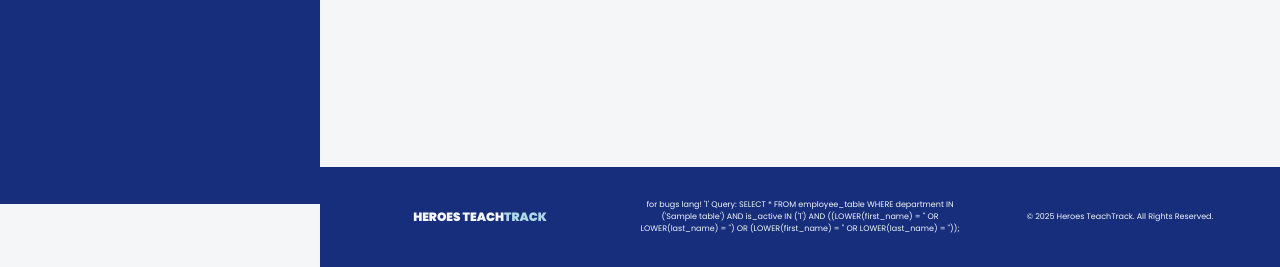
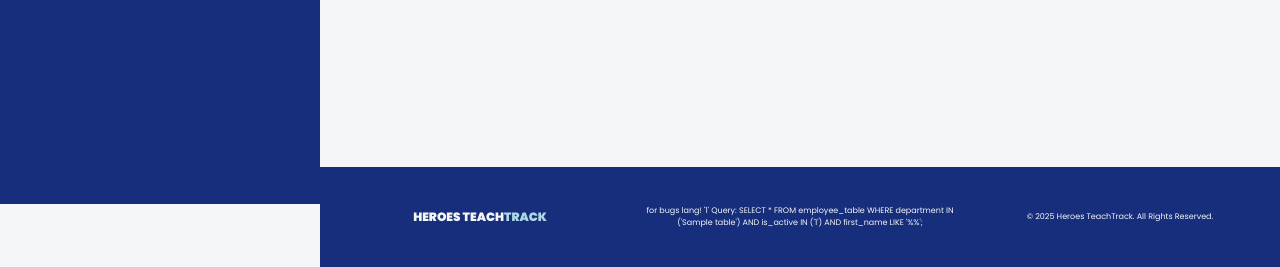
Before and after one commit to Jahmiebelle/Accounting-Management-System, a PHP site: page /admin_employee.php in a window 1280 px wide. Shown: the part 676-943 px from the top of the page. Run offline with PHP 8.4, Linux system fonts and the light colour scheme; the visitor is signed in with stand-in values (Sample User, id 1); tables that the repository leaves empty or names only in its code hold one stand-in row (values such as "Sample post").

Commit message:
update admin_employee.php

```diff
--- a/AccountingSys/Dashboard/admin/admin_employee.php
+++ b/AccountingSys/Dashboard/admin/admin_employee.php
@@ -647,14 +647,13 @@ session_start();
 
 
                   if(empty($searchname)){
-                    $getEmployee = "SELECT * FROM employee_table WHERE department IN ($finalDeptNames) AND is_active IN ($finalAccStatus); AND first_name LIKE %*";
+                    $getEmployee = "SELECT * FROM employee_table WHERE department IN ($finalDeptNames) AND is_active IN ($finalAccStatus) AND first_name LIKE '%%';";
                   }
 
                   else{
                     $getEmployee = "SELECT * FROM employee_table WHERE department IN ($finalDeptNames) AND is_active IN ($finalAccStatus) AND ((LOWER(first_name) = '$first_name' OR LOWER(last_name) = '$first_name') OR (LOWER(first_name) = '$last_name' OR LOWER(last_name) = '$last_name'));";
                   }
 
-                  $getEmployee = "SELECT * FROM employee_table WHERE department IN ($finalDeptNames) AND is_active IN ($finalAccStatus) AND ((LOWER(first_name) = '$first_name' OR LOWER(last_name) = '$first_name') OR (LOWER(first_name) = '$last_name' OR LOWER(last_name) = '$last_name'));";
 
                   $employeeResult = mysqli_query($conn, $getEmployee);
                   if (mysqli_num_rows($employeeResult) == 0) {
```
